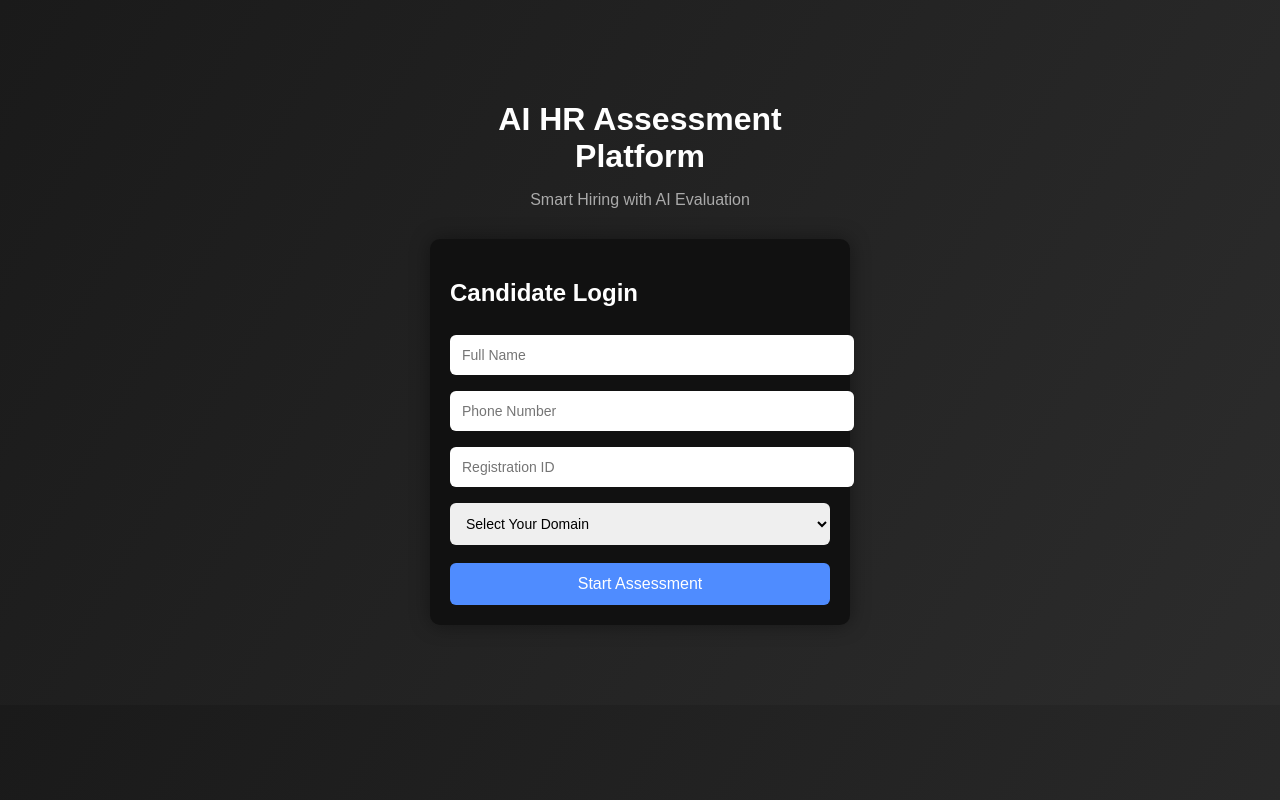
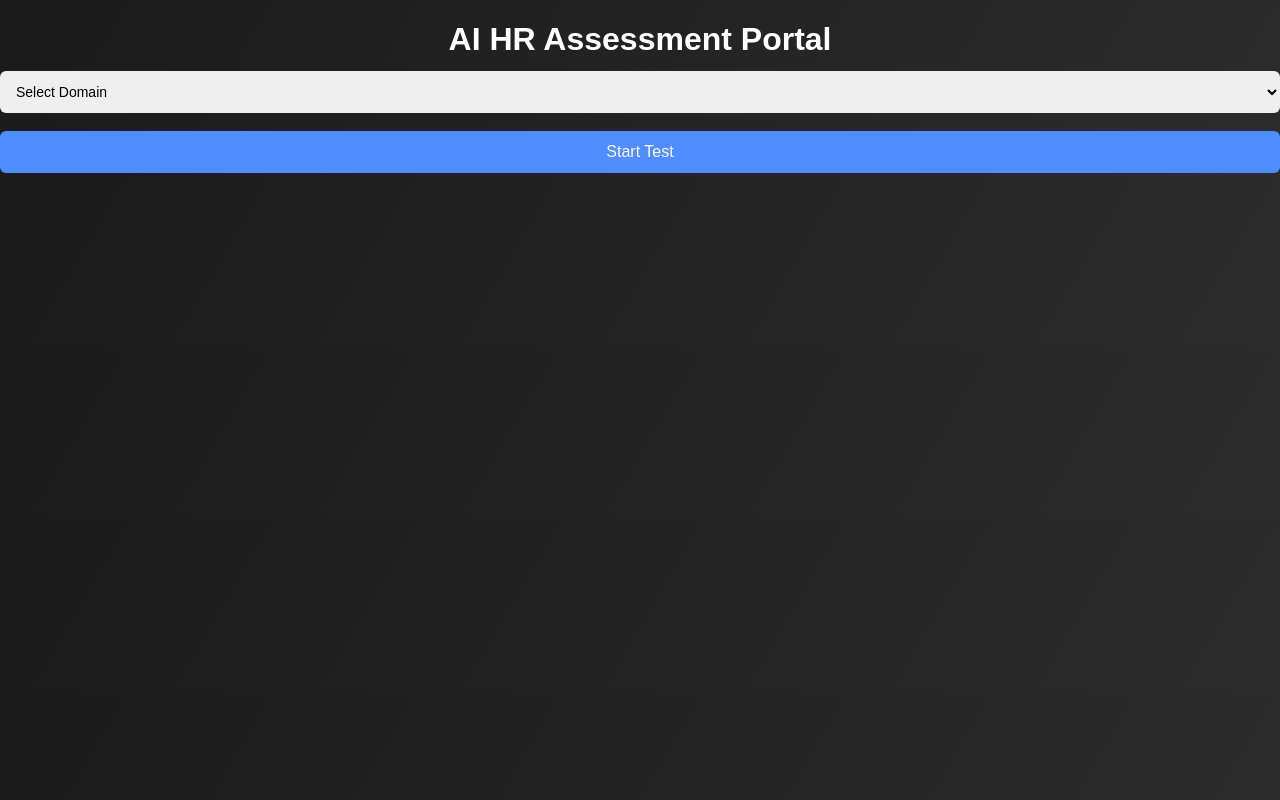
Before and after one commit to avdheshkurode21-droid/ai-talent-assessment, a plain HTML site: page index.html in a window 1280 px wide. Drawn offline with Linux system fonts and the light colour scheme.

Commit message:
Refactor index.html for improved structure and clarity

```diff
--- a/index.html
+++ b/index.html
@@ -1,48 +1,25 @@
 <!DOCTYPE html>
 <html lang="en">
 <head>
-  <meta charset="UTF-8">
-  <title>AI HR Assessment Platform</title>
+  <meta charset="UTF-8" />
+  <title>AI HR Assessment</title>
   <link rel="stylesheet" href="style.css">
 </head>
 <body>
 
-<div class="container">
+<h1>AI HR Assessment Portal</h1>
 
-  <h1>AI HR Assessment Platform</h1>
-  <p class="subtitle">Smart Hiring with AI Evaluation</p>
+<select id="domain">
+  <option value="">Select Domain</option>
+  <option value="HR">HR Services</option>
+  <option value="Finance">Finance</option>
+  <option value="Software Developer">Software Developer</option>
+  <option value="Business Analyst">Business Analyst</option>
+</select>
 
-  <!-- LOGIN -->
-  <div class="card">
-    <h2>Candidate Login</h2>
+<button onclick="generateQuestion()">Start Test</button>
 
-    <input type="text" id="name" placeholder="Full Name">
-    <input type="text" id="phone" placeholder="Phone Number">
-    <input type="text" id="regid" placeholder="Registration ID">
-
-    <select id="domain">
-      <option value="">Select Your Domain</option>
-      <option>HR Services</option>
-      <option>Finance</option>
-      <option>Company Secretary</option>
-      <option>Software Developer</option>
-      <option>Frontend Developer</option>
-      <option>Backend Developer</option>
-      <option>Software Tester</option>
-      <option>Business Analyst</option>
-      <option>Management Services</option>
-    </select>
-
-    <button onclick="startTest()">Start Assessment</button>
-  </div>
-
-  <!-- STATUS -->
-  <div class="card hidden" id="statusBox">
-    <h2>Assessment Status</h2>
-    <p id="statusText"></p>
-  </div>
-
-</div>
+<div id="questionBox"></div>
 
 <script src="script.js"></script>
 </body>
```
